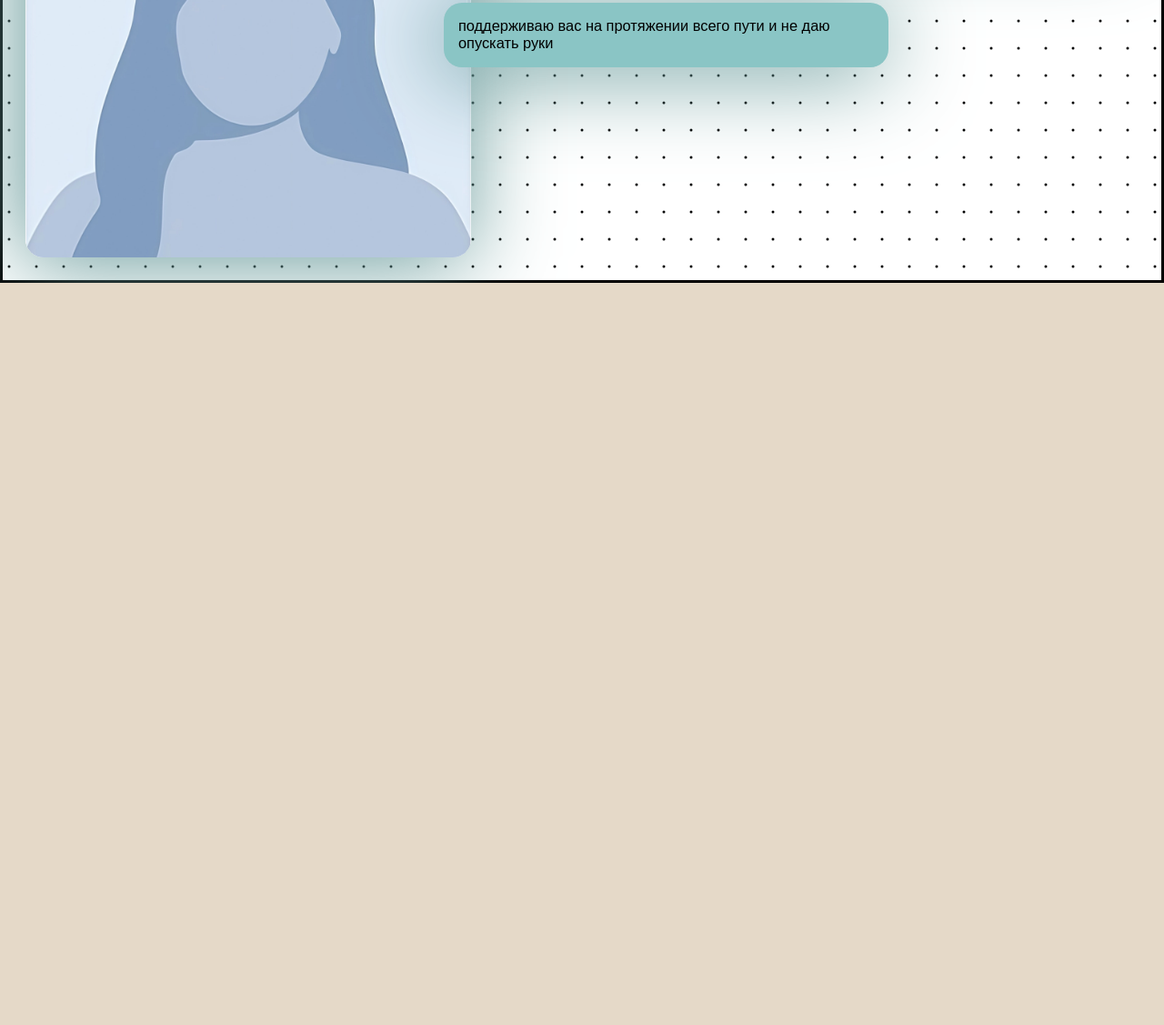
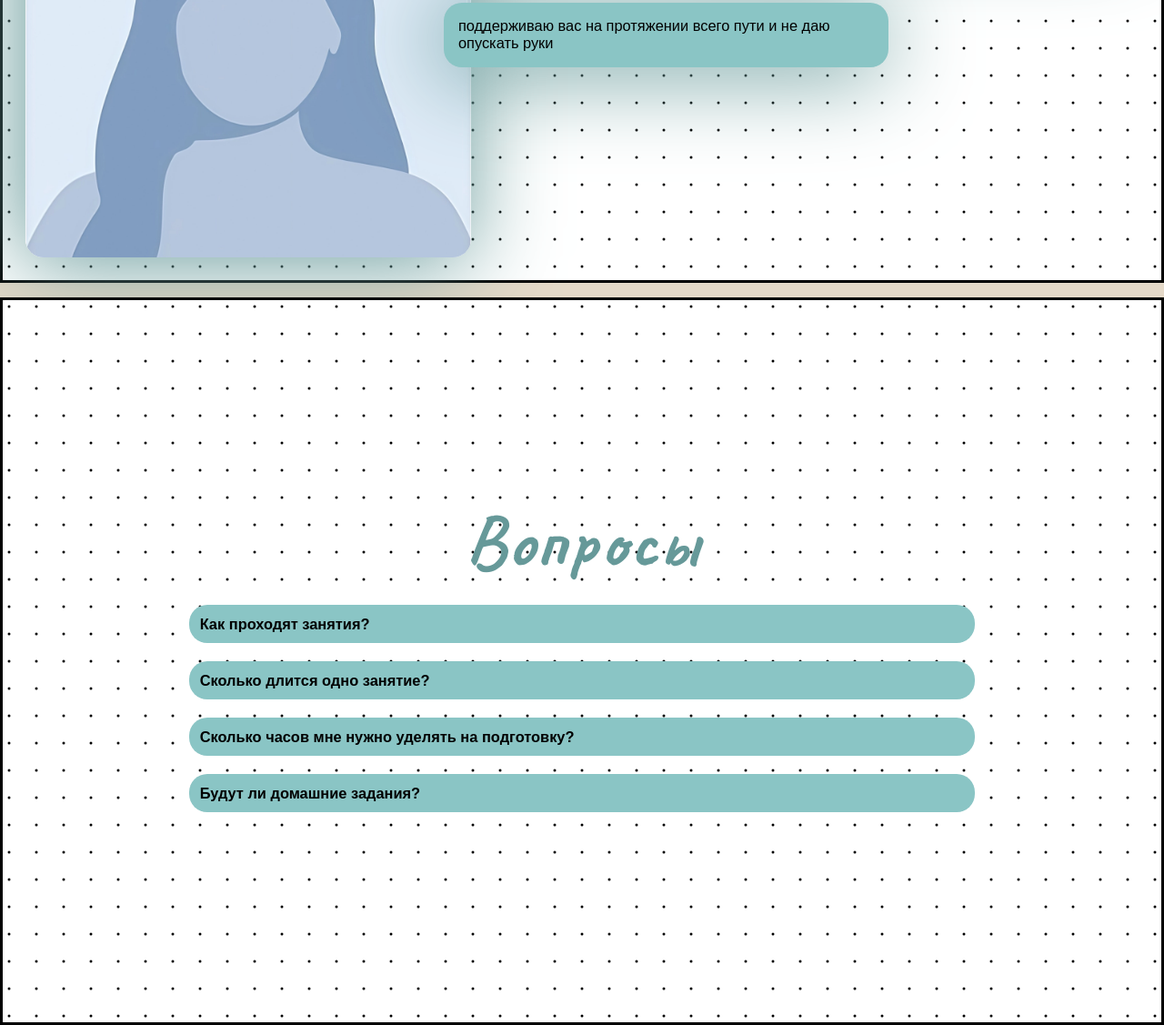
Before and after one commit to BariyDev/Tutor-landing, a plain HTML site: page index.html in a window 1280 px wide. Shown: the part 2545-3672 px from the top of the page at 91% size. Before the commit the page ends 2856 px from the top, so only its background shows below. Drawn offline with Linux system fonts and the light colour scheme; a web font is replaced by a local one.

Commit message:
add questions section and styles for it

```diff
--- a/index.html
+++ b/index.html
@@ -89,6 +89,38 @@
             </div>
         </div>
     </section>
+    <section id="questions" class="questions">
+        <h2 class="handwrittenText">Вопросы</h2>
+        <ul class="faq-list">
+            <li class="faq-item">
+                <div class="question">Как проходят занятия?</div>
+                <div class="answer">
+                    <p>Занятия проходят на платформе googlemeet в онлайн-формате</p>
+                </div>
+            </li>
+            <li class="faq-item">
+                <div class="question">Сколько длится одно занятие?</div>
+                <div class="answer">
+                    <p>Одно занятие длится 1,5 часа — за это время мы изучаем тему и решаем задания</p>
+                </div>
+            </li>
+            <li class="faq-item">
+                <div class="question">Сколько часов мне нужно уделять на подготовку?</div>
+                <div class="answer">
+                    <p>Все зависит от вашего изначального уровня подготовки и желаемых результатов на экзамене. биология — объемный и сложный предмет, поэтому для ее успешного освоения в среднем требуется 2-3 занятия в неделю.
+важно помнить, что главный ключ к успеху — маленькие, но регулярные действия!</p>
+                </div>
+            </li>
+            <li class="faq-item">
+                <div class="question">Будут ли домашние задания?</div>
+                <div class="answer">
+                    <p>Да, после каждого урока выдается домашнее задание с дедлайном выполнения.
+ученик будет практиковаться в выполнении заданий 1 части (тестовые) с автопроверкой, а задания 2 части (с развернутым ответом) — проверяются лично преподавателем в течение нескольких дней. в результате ученик получает развернутую проверку с указанием и разбором всех ошибок, а также порцию поддержки!
+после проверки ученик всегда может задать интересующие вопросы преподавателю</p>
+                </div>
+            </li>
+        </ul>
+    </section>
 
 
     <script src="script.js"></script>
--- a/styles.css
+++ b/styles.css
@@ -238,3 +238,49 @@ section:not(:last-of-type){
 .studyPhotoContainer:nth-child(even) .studyPhotoDescriptionMsg {
     right: 30px;
 }
+
+/* questions section*/
+.questions {
+    height: min(100vh, 1440px);
+    display: flex;
+    flex-flow: column;
+    justify-content: center;
+    align-items: center;
+
+}
+.faq-list {
+    display: flex;
+    flex-flow: column;
+    justify-content: flex-start;
+    padding: 0.5rem;
+    max-width: 900px;
+}
+.faq-item {
+    cursor: pointer;
+    padding: 0.7rem;
+    margin: 10px;
+    border-radius: 20px;
+    background-color: #8ac5c5;
+}
+.question {
+  font-weight: bold;
+  transition: background-color 0.4s;
+
+}
+.faq-item:hover {
+  background-color: #E5D9C8 ;
+}
+
+.answer {
+  max-height: 0;
+  overflow: hidden;
+  transition: max-height 0.3s ease-out;
+
+}
+.answer.active {
+  max-height: 500px;
+
+}
+.faq-item.active {
+    background-color: #E5D9C8
+}
```
